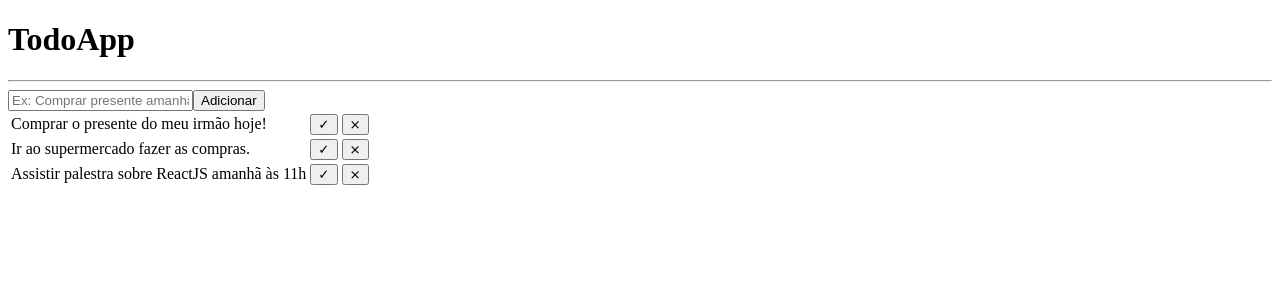
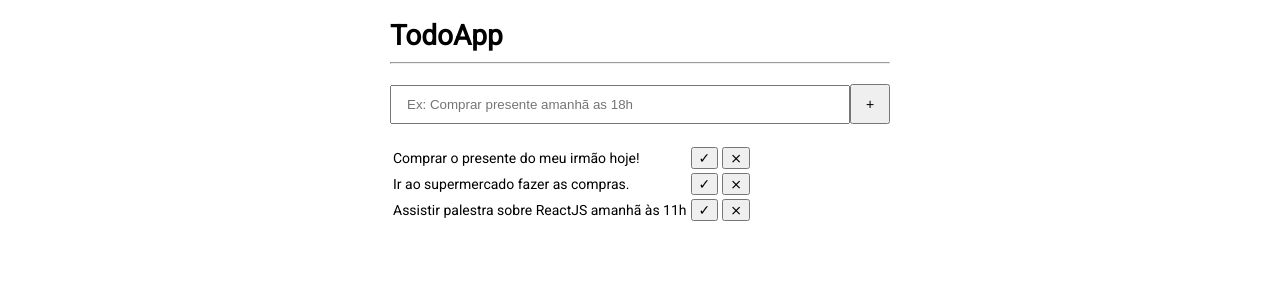
Before and after one commit to daniellmartins/todoapp, a React (Create React App) app: page / in a window 1280 px wide. Shown: the top 300 px of the page. Built offline with nearby package versions, Linux system fonts and the light colour scheme.

Commit message:
Adicionado styles e google font ao index.html

```diff
--- a/public/index.html
+++ b/public/index.html
@@ -4,37 +4,43 @@
     <meta charset="utf-8">
     <meta name="viewport" content="width=device-width, initial-scale=1, shrink-to-fit=no">
     <meta name="theme-color" content="#000000">
-    <!--
-      manifest.json provides metadata used when your web app is added to the
-      homescreen on Android. See https://developers.google.com/web/fundamentals/engage-and-retain/web-app-manifest/
-    -->
     <link rel="manifest" href="%PUBLIC_URL%/manifest.json">
     <link rel="shortcut icon" href="%PUBLIC_URL%/favicon.ico">
-    <!--
-      Notice the use of %PUBLIC_URL% in the tags above.
-      It will be replaced with the URL of the `public` folder during the build.
-      Only files inside the `public` folder can be referenced from the HTML.
-
-      Unlike "/favicon.ico" or "favicon.ico", "%PUBLIC_URL%/favicon.ico" will
-      work correctly both with client-side routing and a non-root public URL.
-      Learn how to configure a non-root public URL by running `npm run build`.
-    -->
+    <link rel="stylesheet" href="https://fonts.googleapis.com/css?family=Roboto">
     <title>TodoApp</title>
+    <style>
+      * { box-sizing: border-box; }
+      body {
+        font-family: 'Roboto', sans-serif;
+        font-size: .875em;
+        margin: 0 auto;
+        width: 90%;
+        max-width: 500px;
+      }
+      div { margin-bottom: 20px; }
+      h1 {
+        font-size: 2em;
+        margin-bottom: 10px;
+      }
+      hr {
+        margin-bottom: 20px;
+      }
+      input {
+        padding: 10px 15px;
+        width: calc(100% - 40px);
+      }
+      button { font-size: 1em; }
+      button.btn-add-todo {
+        padding: 10px;
+        width: 40px;
+      }
+      button.btn-todo { text-align: right; }
+    </style>
   </head>
   <body>
     <noscript>
       You need to enable JavaScript to run this app.
     </noscript>
     <div id="root"></div>
-    <!--
-      This HTML file is a template.
-      If you open it directly in the browser, you will see an empty page.
-
-      You can add webfonts, meta tags, or analytics to this file.
-      The build step will place the bundled scripts into the <body> tag.
-
-      To begin the development, run `npm start` or `yarn start`.
-      To create a production bundle, use `npm run build` or `yarn build`.
-    -->
   </body>
 </html>
--- a/src/App.js
+++ b/src/App.js
@@ -8,7 +8,7 @@ class App extends Component {
         <hr/>
         <div>
           <input type="text" placeholder="Ex: Comprar presente amanhã as 18h"/>
-          <button className="btn-add-todo">Adicionar</button>
+          <button className="btn-add-todo">+</button>
         </div>
         <div>
           <table>
```
